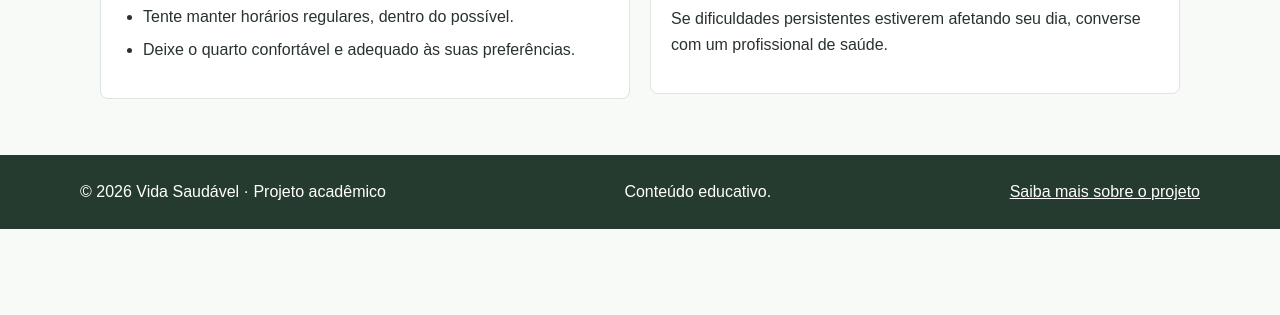
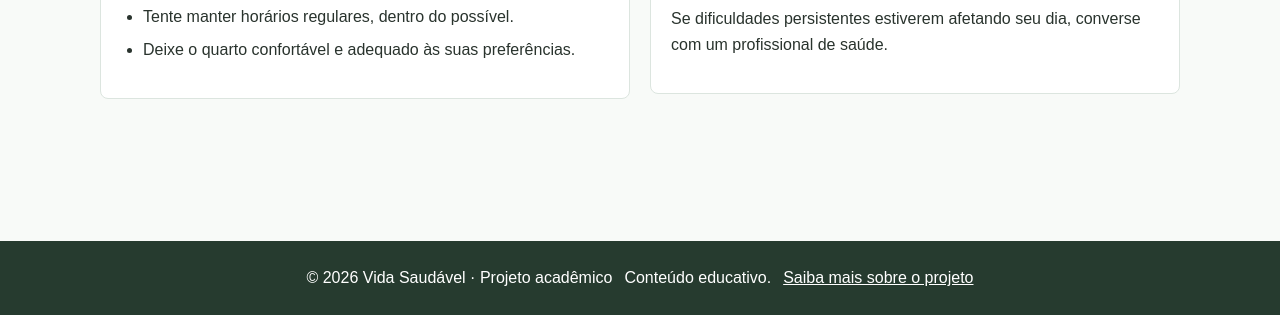
Before and after one commit to stephanie-Sedlaczek/Projeto-Vida-Saudavel, a plain HTML site: page sono.html in a window 1280 px wide. Shown: the part 485-800 px from the top of the page. Drawn offline with nearby package versions, Linux system fonts and the light colour scheme.

Commit message:
Padroniza rodapé das páginas

```diff
--- a/css/style.css
+++ b/css/style.css
@@ -15,6 +15,9 @@
 }
 
 body {
+    display: flex;
+    min-height: 100vh;
+    flex-direction: column;
     margin: 0;
     background: var(--fundo);
     color: var(--texto);
@@ -107,6 +110,7 @@ h3 {
 
 /* Conteúdo principal */
 main {
+    flex: 1;
     max-width: 1120px;
     min-height: 65vh;
     margin: 0 auto;
@@ -463,6 +467,7 @@ video {
 
 /* Rodapé */
 .rodape-site {
+    width: 100%;
     padding: 20px;
     background: #263b2f;
     color: var(--branco);
@@ -473,9 +478,10 @@ video {
     max-width: 1120px;
     margin: 0 auto;
     align-items: center;
-    justify-content: space-between;
+    justify-content: center;
     flex-wrap: wrap;
     gap: 12px;
+    text-align: center;
 }
 
 .rodape-site a {
```
